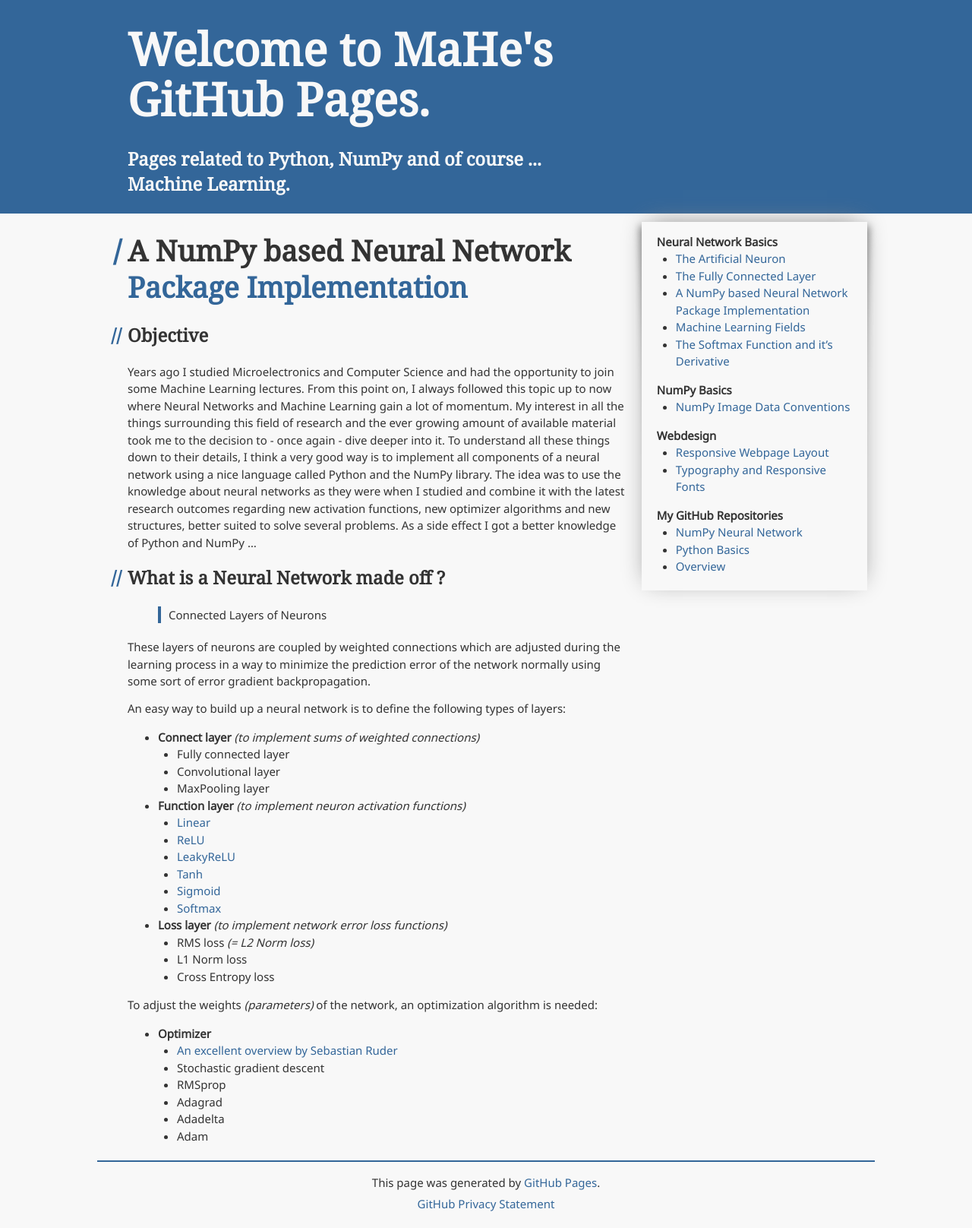
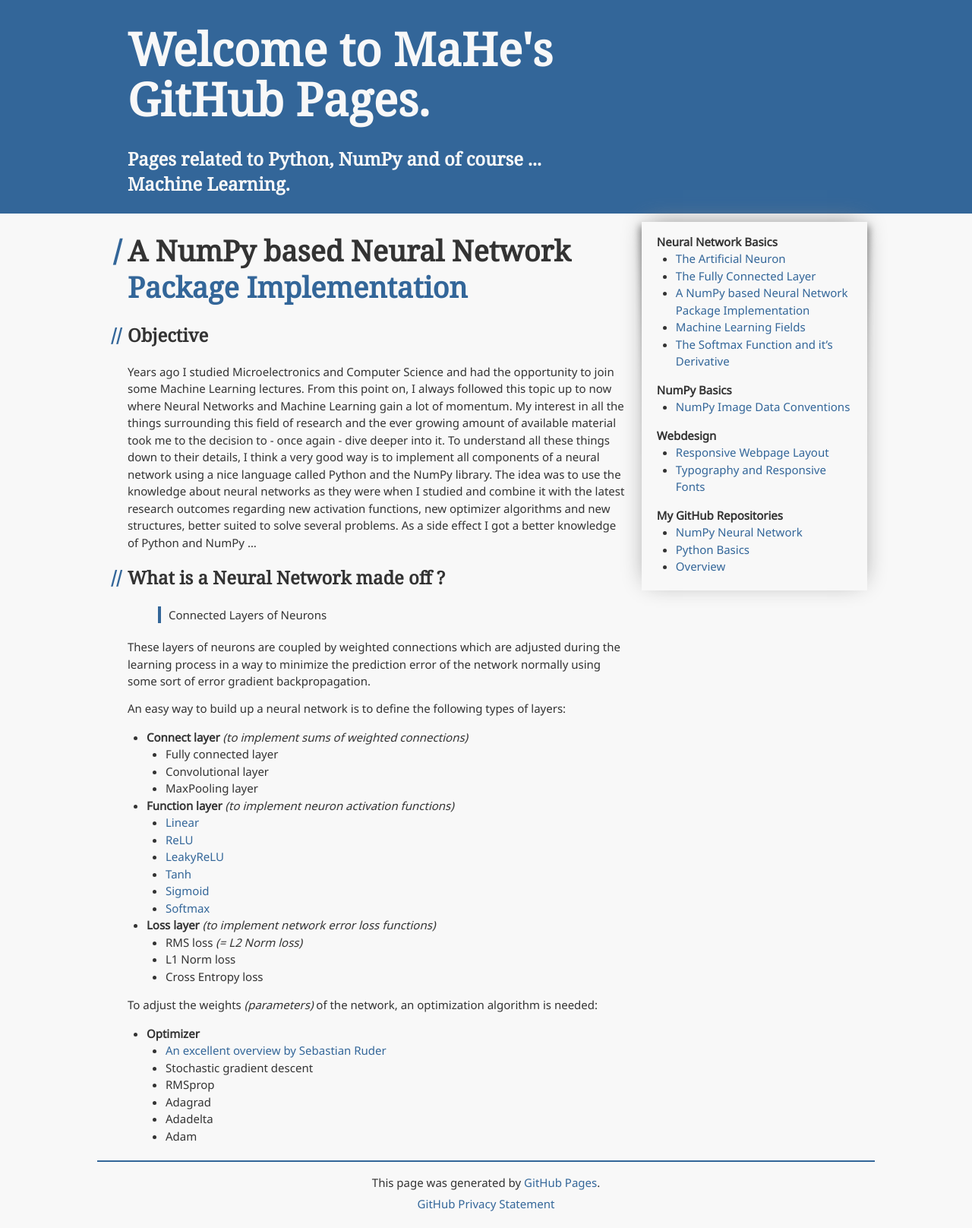
Before and after one commit to m-a-h-e/m-a-h-e.github.io, a Jekyll site: the page built from index.md, in a window 1280 px wide. Shown: the whole page at 76% size. Built offline with Jekyll 4.4.1, drawn with Linux system fonts in a browser that asks for light colours; our own code applies the rules of GitHub Pages for plain Markdown files.

Commit message:
list top ul left margin

```diff
--- a/assets/css/style.scss
+++ b/assets/css/style.scss
@@ -232,6 +232,10 @@ pre code {
 ul {
     list-style: disc;
 }
+:not(li) > ul,
+:not(li) > ul > li ul {
+    padding-left: 25px;
+}
 #sidebar :not(li) > ul {
     list-style-type: none;
     padding-left: 0px;
@@ -241,9 +245,6 @@ ul {
 }
 #sidebar :not(li) > ul > li + li {
     margin-top: 1em;
-}
-:not(li) > ul > li ul {
-    padding-left: 25px;
 }
 
 /* ================================================== */
```
